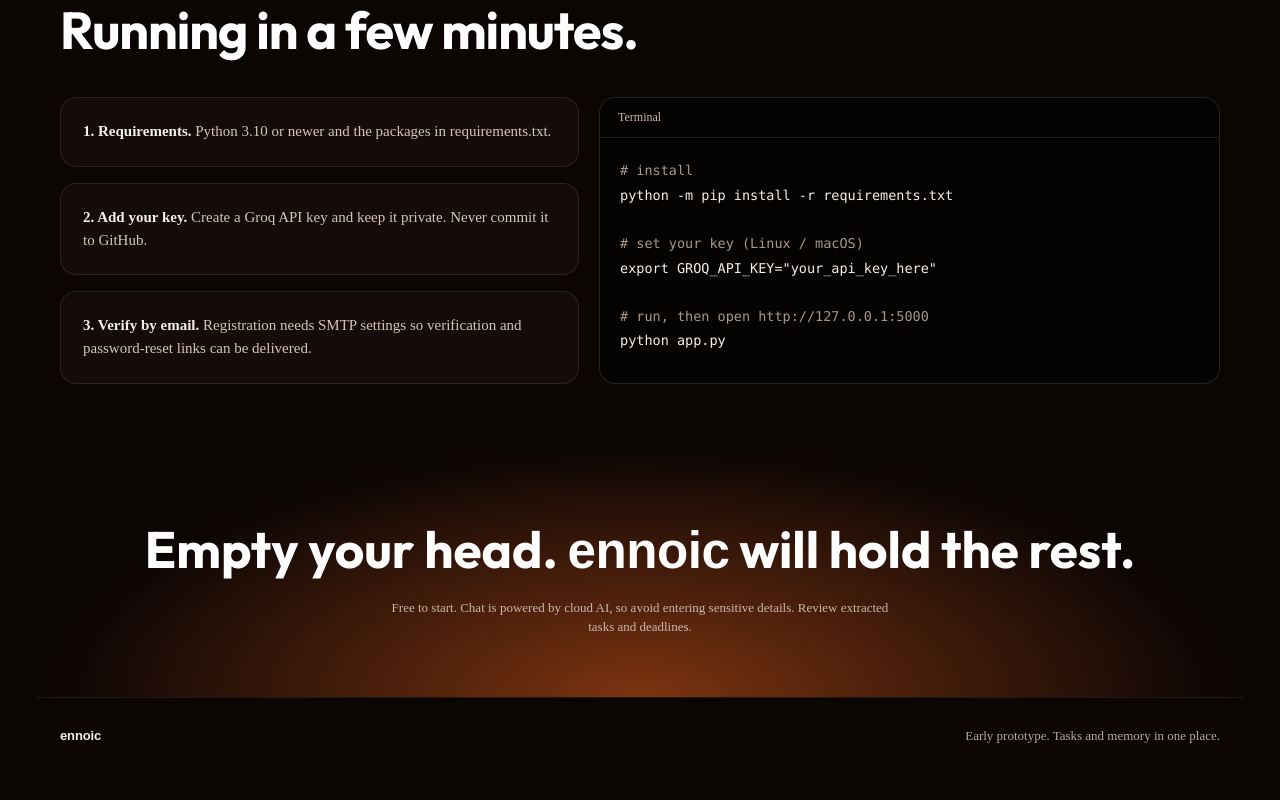
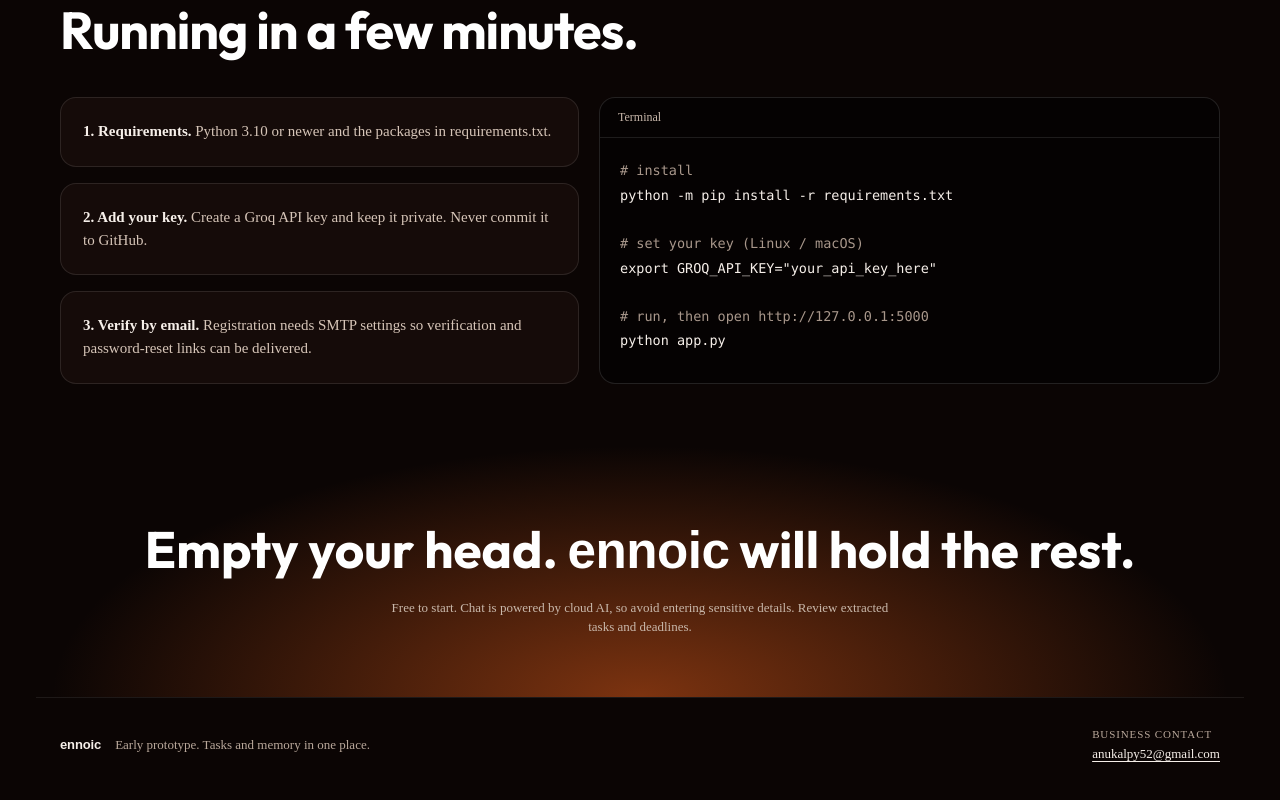
Before and after one commit to Lionshaft-pixel/ennoic, a plain HTML site: page static/landing-page.html in a window 1280 px wide. Shown: the part 2156-2956 px from the top of the page. Drawn offline with Linux system fonts and the light colour scheme; a script that the page names is missing; a web font is replaced by a local one.

Commit message:
Add public business contact to landing page

```diff
--- a/static/landing-page.html
+++ b/static/landing-page.html
@@ -407,8 +407,14 @@ python app.py</pre>
 <p style="margin:22px auto 0;max-width:520px;font-size:13px;line-height:1.5;color:#c9b8ab">Free to start. Chat is powered by cloud AI, so avoid entering sensitive details. Review extracted tasks and deadlines.</p>
 </section>
 
-<footer style="max-width:1160px;margin:0 auto;padding:30px 24px 40px;display:flex;justify-content:space-between;flex-wrap:wrap;gap:12px;font-size:13px;color:#b9a89b;border-top:1px solid rgba(255,255,255,.08)">
+<footer style="max-width:1160px;margin:0 auto;padding:30px 24px 40px;display:flex;align-items:center;justify-content:space-between;flex-wrap:wrap;gap:18px;font-size:13px;color:#b9a89b;border-top:1px solid rgba(255,255,255,.08)">
+<div style="display:flex;align-items:center;flex-wrap:wrap;gap:14px">
 <span style="font-weight:600;color:#f6efe9"><span class="rhd">ennoic</span></span><span>Early prototype. Tasks and memory in one place.</span>
+</div>
+<div id="contact" aria-label="Business contact" style="display:flex;flex-direction:column;gap:6px">
+<span style="font-size:11px;letter-spacing:.08em;text-transform:uppercase;color:#b9a89b">Business contact</span>
+<a href="mailto:anukalpy52@gmail.com" style="color:#f6efe9;text-decoration:underline;text-underline-offset:3px">anukalpy52@gmail.com</a>
+</div>
 </footer>
 </div>
 </x-dc>
```
